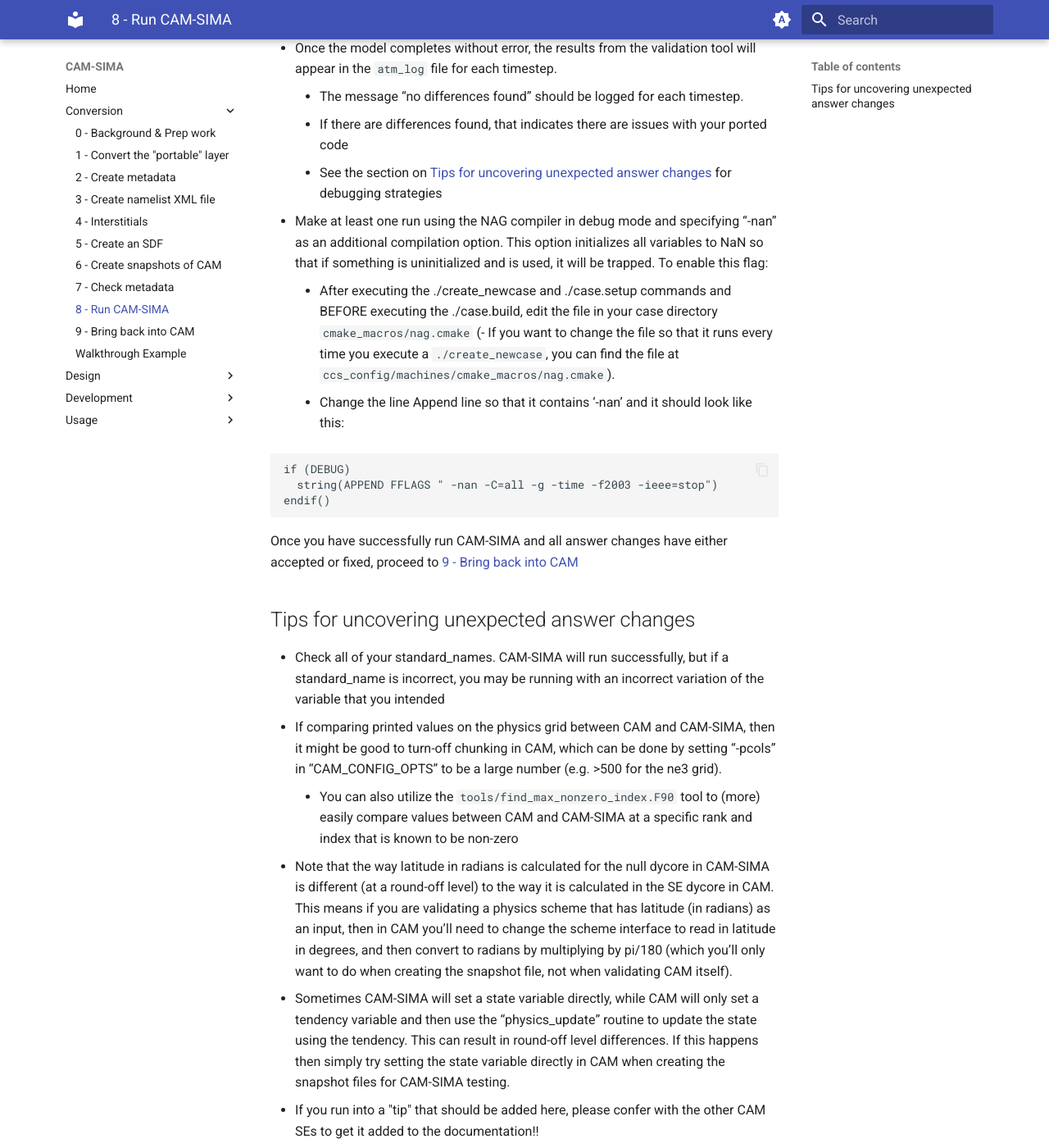
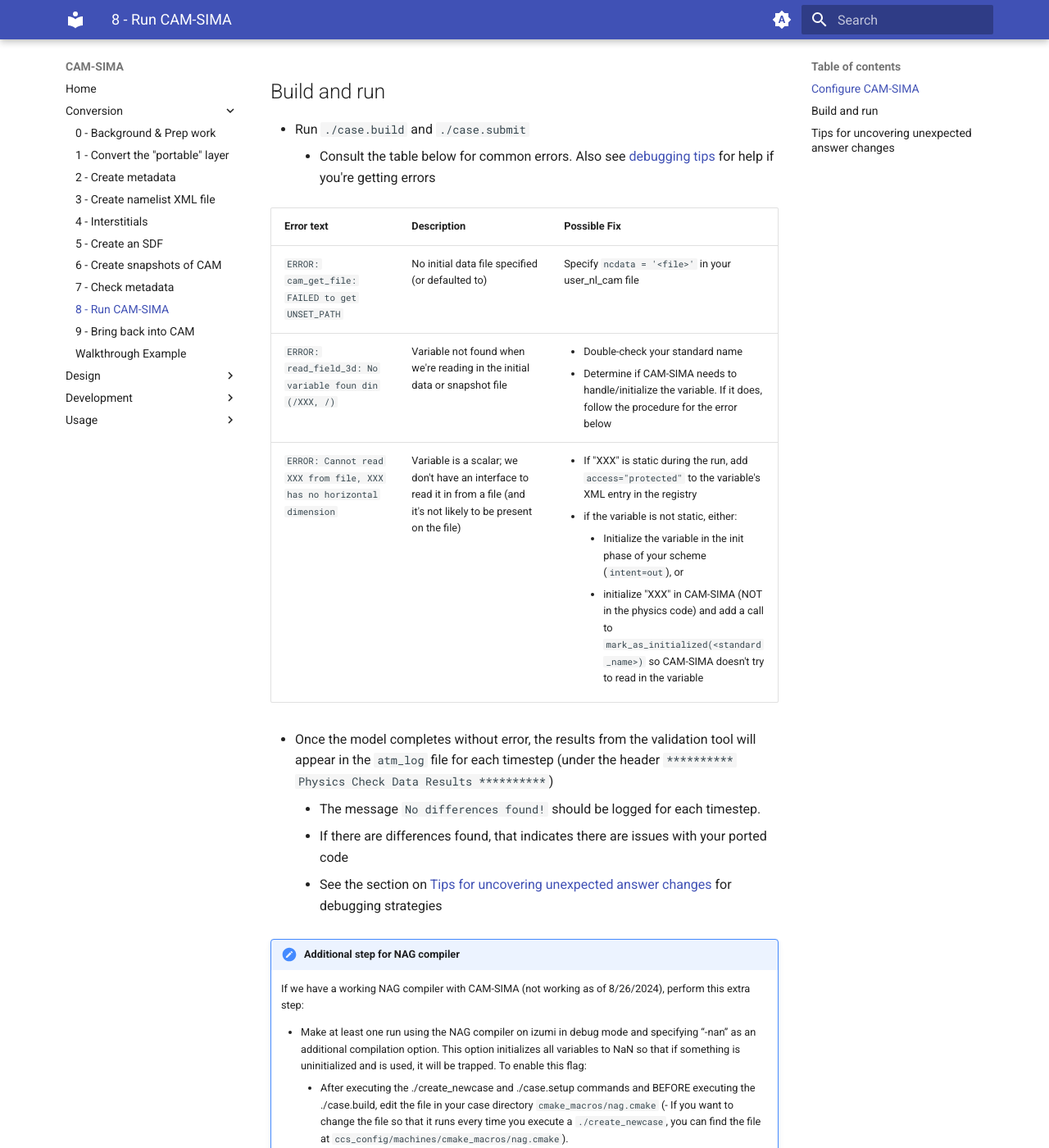
Before and after one commit to kuanchihwang/CAM-SIMA-Docs, an MkDocs documentation site: the page built from docs/conversion/run-cam-sima.md, in a window 1280 px wide and 1400 px high, scrolled down 623 px. Shown: the whole window at 82% size. Built offline with MkDocs 1.6.1 and Material for MkDocs 9.7.7, drawn with Linux system fonts in a browser that asks for light colours.

Commit message:
add common errors; add more details for to_be_ccppized modules

````diff
--- a/docs/conversion/run-cam-sima.md
+++ b/docs/conversion/run-cam-sima.md
@@ -1,6 +1,8 @@
 # 8 - Run CAM-SIMA
 
 It's time to try to run CAM-SIMA!
+
+## Configure CAM-SIMA
 
 - Either navigate to the case you created when you were validating your metadata or [create a new case](../usage/creating-a-case.md)
 - Your `user_nl_cam` needs to contain the following (to bring in the cam_snapshot for input and to activate the validation tool):
@@ -17,22 +19,35 @@ debug_output = 0  !Turns off debug messages which interfere with the validation
 
     where “N” is the number of vertical levels in your snapshot file (likely 32 levels for CAM6)
 
+## Build and run
+
 - Run `./case.build` and `./case.submit`
-    - See [debugging tips](../development/debugging.md) for help if you're getting errors
+    - Consult the table below for common errors. Also see [debugging tips](../development/debugging.md) for help if you're getting errors
 
-- Once the model completes without error, the results from the validation tool will appear in the `atm_log` file for each timestep.
-    - The message “no differences found” should be logged for each timestep.
+| Error text  |  Description   | Possible Fix |
+|:------------|----------------|--------------|
+|`ERROR: cam_get_file: FAILED to get UNSET_PATH` | No initial data file specified (or defaulted to) | Specify `ncdata = '<file>'` in your user_nl_cam file |
+|`ERROR: read_field_3d: No variable foun din (/XXX, /)` | Variable not found when we're reading in the initial data or snapshot file | <ul><li>Double-check your standard name</li><li>Determine if CAM-SIMA needs to handle/initialize the variable. If it does, follow the procedure for the error below</li></ul> |
+|`ERROR: Cannot read XXX from file, XXX has no horizontal dimension` | Variable is a scalar; we don't have an interface to read it in from a file (and it's not likely to be present on the file) | <ul><li>If "XXX" is static during the run, add `access="protected"` to the variable's XML entry in the registry</li><li>if the variable is not static, either:<ul><li>Initialize the variable in the init phase of your scheme (`intent=out`), or</li><li>initialize "XXX" in CAM-SIMA (NOT in the physics code) and add a call to `mark_as_initialized(<standard_name>)` so CAM-SIMA doesn't try to read in the variable</li></li></ul></ul> |
+
+- Once the model completes without error, the results from the validation tool will appear in the `atm_log` file for each timestep (under the header ` ********** Physics Check Data Results **********`)
+    - The message `No differences found!` should be logged for each timestep.
     - If there are differences found, that indicates there are issues with your ported code
     - See the section on [Tips for uncovering unexpected answer changes](#tips-for-uncovering-unexpected-answer-changes) for debugging strategies
 
-- Make at least one run using the NAG compiler in debug mode and specifying “-nan” as an additional compilation option.  This option initializes all variables to NaN so that if something is uninitialized and is used, it will be trapped.  To enable this flag:
-    - After executing the ./create_newcase and ./case.setup commands and BEFORE executing the ./case.build, edit the file in your case directory `cmake_macros/nag.cmake` (- If you want to change the file so that it runs every time you execute a `./create_newcase`, you can find the file at `ccs_config/machines/cmake_macros/nag.cmake`).
-    - Change the line Append line so that it contains ‘-nan’ and it should look like this:
-```
-if (DEBUG)
-  string(APPEND FFLAGS " -nan -C=all -g -time -f2003 -ieee=stop")
-endif()
-```
+!!! Note "Additional step for NAG compiler"
+    If we have a working NAG compiler with CAM-SIMA (not working as of 8/26/2024), perform this extra step:
+
+    - Make at least one run using the NAG compiler on izumi in debug mode and specifying “-nan” as an additional compilation option.  This option initializes all variables to NaN so that if something is uninitialized and is used, it will be trapped.  To enable this flag:
+        - After executing the ./create_newcase and ./case.setup commands and BEFORE executing the ./case.build, edit the file in your case directory `cmake_macros/nag.cmake` (- If you want to change the file so that it runs every time you execute a `./create_newcase`, you can find the file at `ccs_config/machines/cmake_macros/nag.cmake`).
+        - Change the line Append line so that it contains ‘-nan’ and it should look like this:
+    ```
+    if (DEBUG)
+       string(APPEND FFLAGS " -nan -C=all -g -time -f2003 -ieee=stop")
+    endif()
+    ```
+
+
 
 Once you have successfully run CAM-SIMA and all answer changes have either accepted or fixed, proceed to [9 - Bring back into CAM](back-to-cam.md)
 
````
Also changed, not shown: docs/conversion/convert-portable-layer.md (+5 -1 lines), docs/conversion/create-metadata.md (+9 -1 lines).
